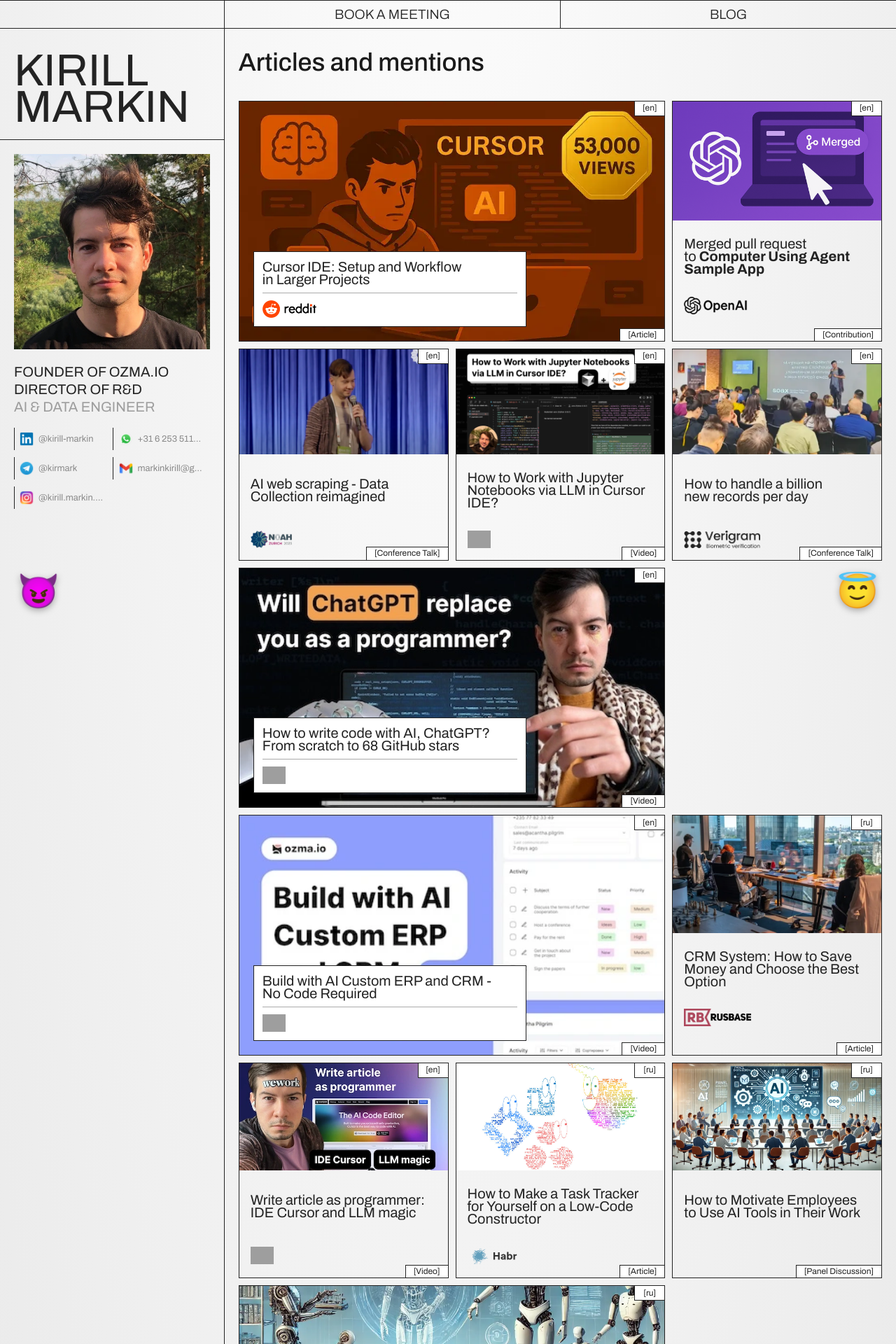
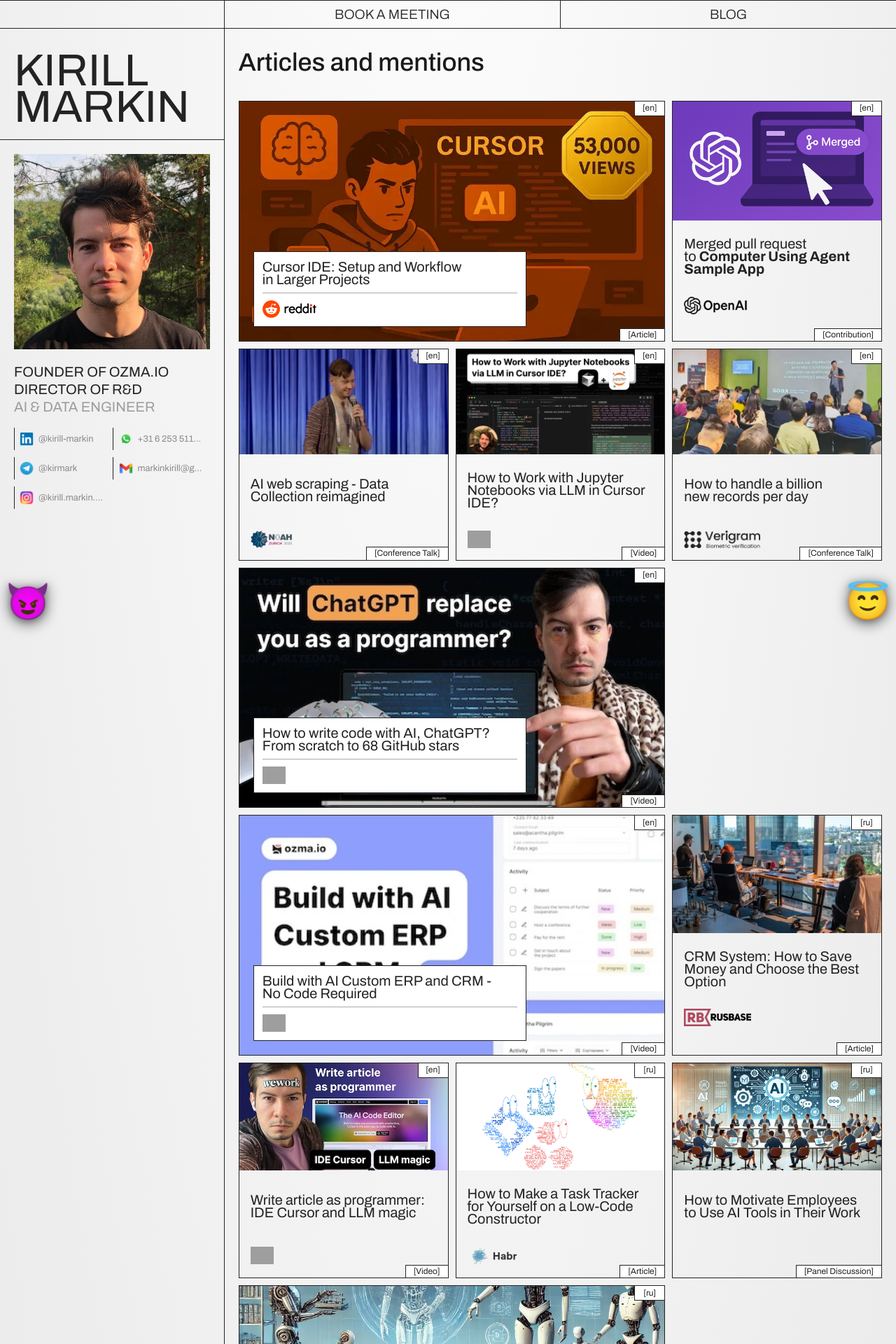
Before and after one commit to kirill-markin/muzzle, a Jekyll site: the page built from index.html, in a window 1280 px wide. Shown: the top 1920 px of the page at 70% size. Built offline with Jekyll 4.4.1, drawn with Linux system fonts in a browser that asks for light colours; grey boxes are pictures that could not be loaded.

Commit message:
style: Adjust positioning and shadow effects for emoji bubbles
- Reduced bottom, left, and right positioning for emoji containers to bring them closer to the edges.
- Enhanced shadow effects for emoji spans to improve visual depth.
- Increased font size for desktop emojis for better visibility.

```diff
--- a/assets/css/emoji-bubbles.scss
+++ b/assets/css/emoji-bubbles.scss
@@ -29,7 +29,7 @@
   // Individual emoji containers
   .emoji-container {
     position: fixed; // Fixed position relative to viewport
-    bottom: 20px;
+    bottom: 10px; // Closer to bottom edge (was 20px)
     width: 50px;
     height: 50px;
     display: flex;
@@ -47,19 +47,19 @@
 
     // Angel emoji (right corner)
     &.angel {
-      right: 20px;
+      right: 10px; // Closer to right edge (was 20px)
     }
 
     // Devil emoji (left corner)
     &.devil {
-      left: 20px;
+      left: 10px; // Closer to left edge (was 20px)
     }
 
     // The emoji itself
     > span {
       display: block;
       font-size: 2.8rem;
-      filter: drop-shadow(0 3px 5px rgba(0, 0, 0, 0.3));
+      filter: drop-shadow(0 3px 8px rgba(0, 0, 0, 0.5)) drop-shadow(0 1px 3px rgba(0, 0, 0, 0.3)); // Enhanced shadow
     }
 
     // Message bubble - HIDDEN BY DEFAULT
@@ -154,18 +154,19 @@
 @media (min-width: 768px) {
   .emoji-bubbles {
     .emoji-container {
-      bottom: 30px; // Position a bit higher on desktop
+      bottom: 15px; // Closer to bottom edge on desktop (was 30px)
 
       &.angel {
-        right: 30px; // Position a bit more to the right on desktop
+        right: 15px; // Closer to right edge on desktop (was 30px)
       }
 
       &.devil {
-        left: 30px; // Position a bit more to the left on desktop
+        left: 15px; // Closer to left edge on desktop (was 30px)
       }
 
       > span {
-        font-size: 3rem; // Slightly larger emojis on desktop
+        font-size: 3.2rem; // Slightly larger emojis on desktop
+        filter: drop-shadow(0 4px 10px rgba(0, 0, 0, 0.5)) drop-shadow(0 2px 4px rgba(0, 0, 0, 0.3)); // Even stronger shadow on desktop
       }
 
       .message-bubble {
```
